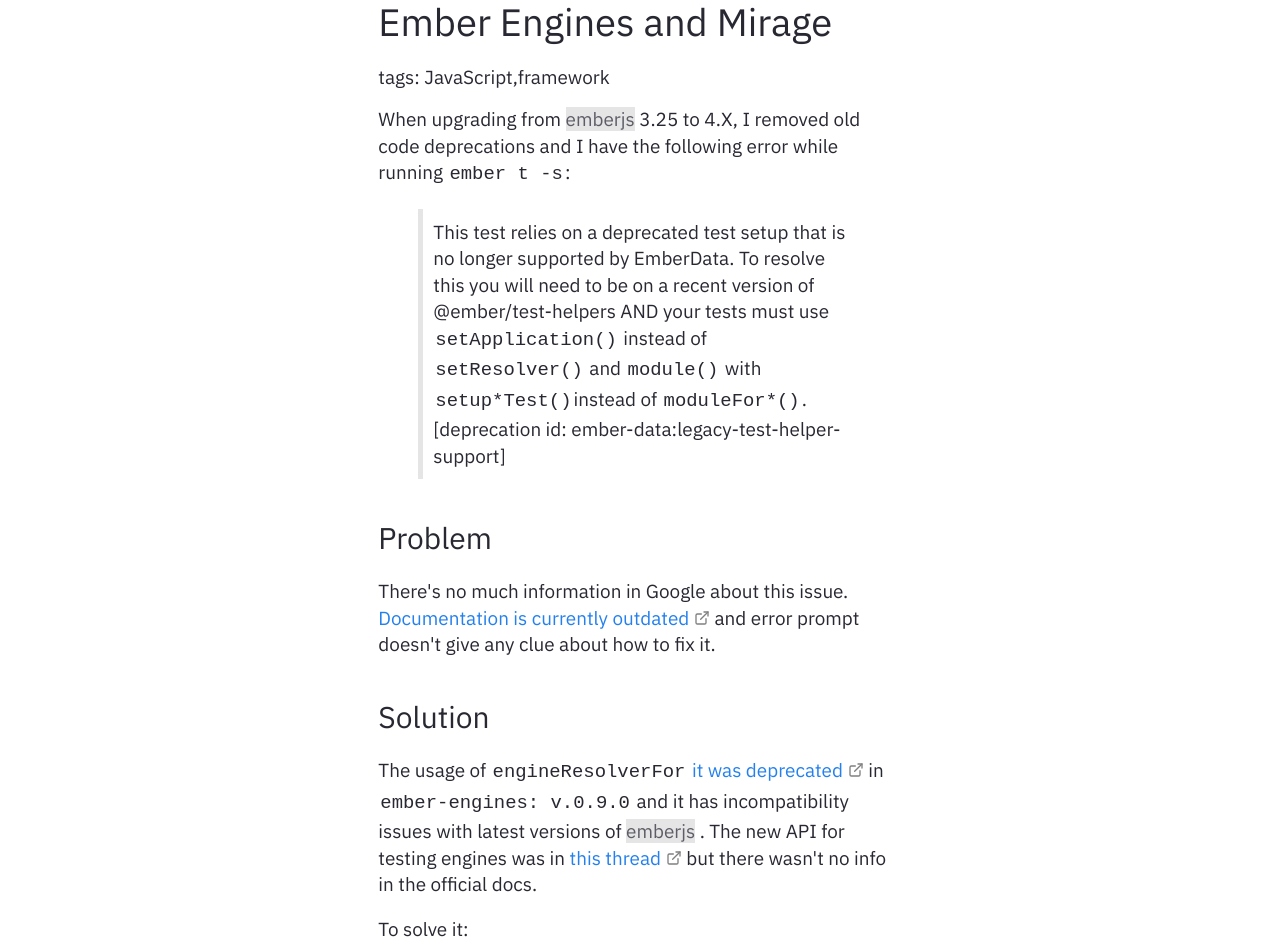
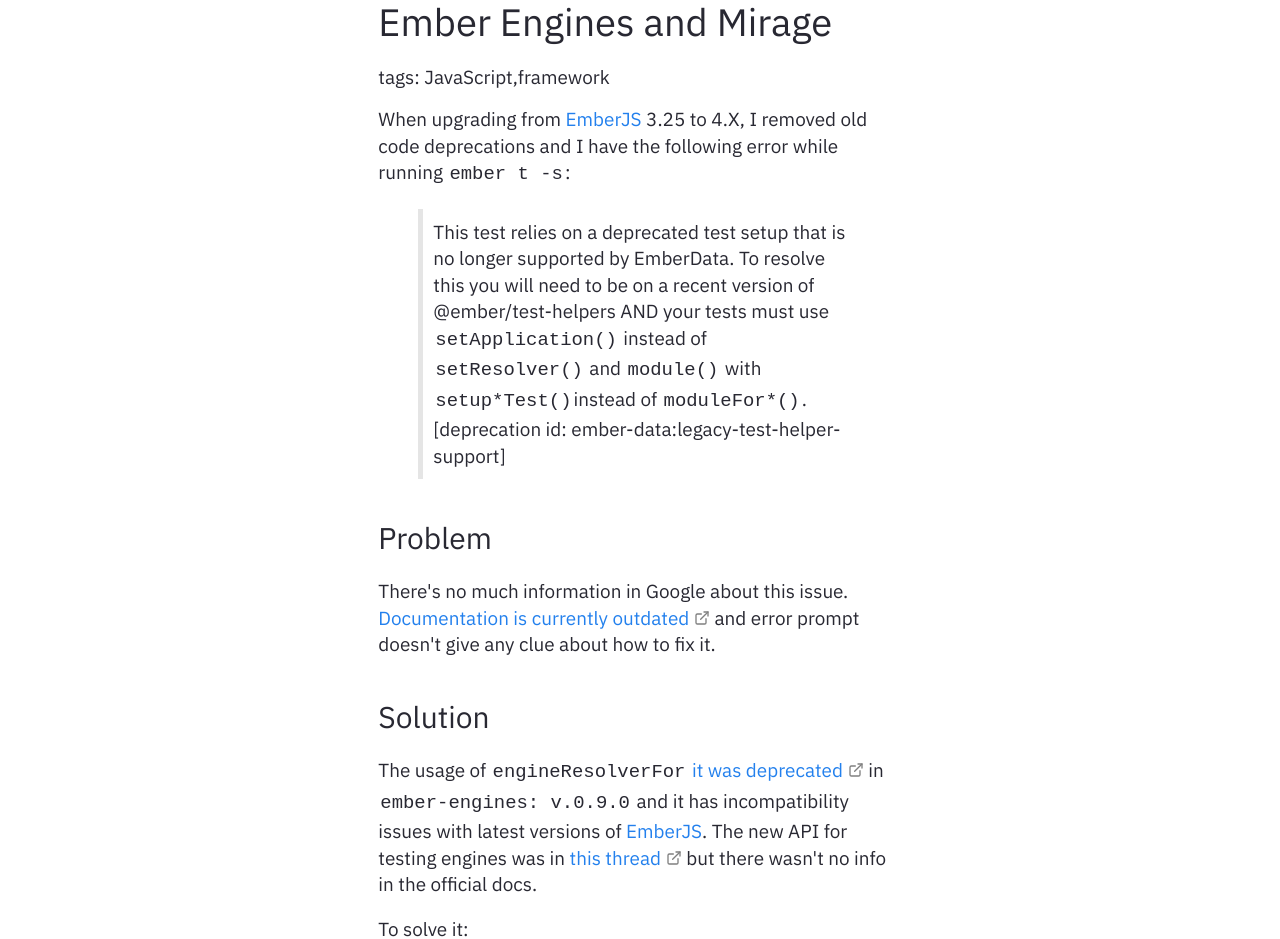
Before and after one commit to Gorzas/gorzas.github.io, a Jekyll site: the page built from _notes/Public/tech/Running rendering tests with Ember Engines and Mirage.md, in a window 1280 px wide. Shown: the part 205-1144 px from the top of the page. Built offline with Jekyll 4.4.1, drawn with Linux system fonts in a browser that asks for light colours.

```diff
--- a/_notes/Public/tech/Running rendering tests with Ember Engines and Mirage.md
+++ b/_notes/Public/tech/Running rendering tests with Ember Engines and Mirage.md
@@ -5,7 +5,7 @@ tags: JavaScript framework
 date : 30-05-2023
 ---
 
-When upgrading from [[emberjs]] 3.25 to 4.X, I removed old code deprecations and I have the following error while running `ember t -s`:
+When upgrading from [[EmberJS]] 3.25 to 4.X, I removed old code deprecations and I have the following error while running `ember t -s`:
 
 > This test relies on a deprecated test setup that is no longer supported by EmberData. To resolve this you will need to be on a recent version of @ember/test-helpers AND your tests must use `setApplication()` instead of `setResolver()` and `module()` with `setup*Test()`instead of `moduleFor*()`. [deprecation id: ember-data:legacy-test-helper-support]
 
@@ -15,7 +15,7 @@ There's no much information in Google about this issue. [Documentation is curren
 
 ### Solution
 
-The usage of `engineResolverFor` [it was deprecated](https://github.com/ember-engines/ember-engines/pull/812/files) in `ember-engines: v.0.9.0` and it has incompatibility issues with latest versions of [[emberjs]]. The new API for testing engines was in [this thread](https://github.com/ember-engines/ember-engines/pull/653) but there wasn't no info in the official docs.
+The usage of `engineResolverFor` [it was deprecated](https://github.com/ember-engines/ember-engines/pull/812/files) in `ember-engines: v.0.9.0` and it has incompatibility issues with latest versions of [[EmberJS]]. The new API for testing engines was in [this thread](https://github.com/ember-engines/ember-engines/pull/653) but there wasn't no info in the official docs.
 
 To solve it:
 - remove the usage of `engineResolverFor`
```
